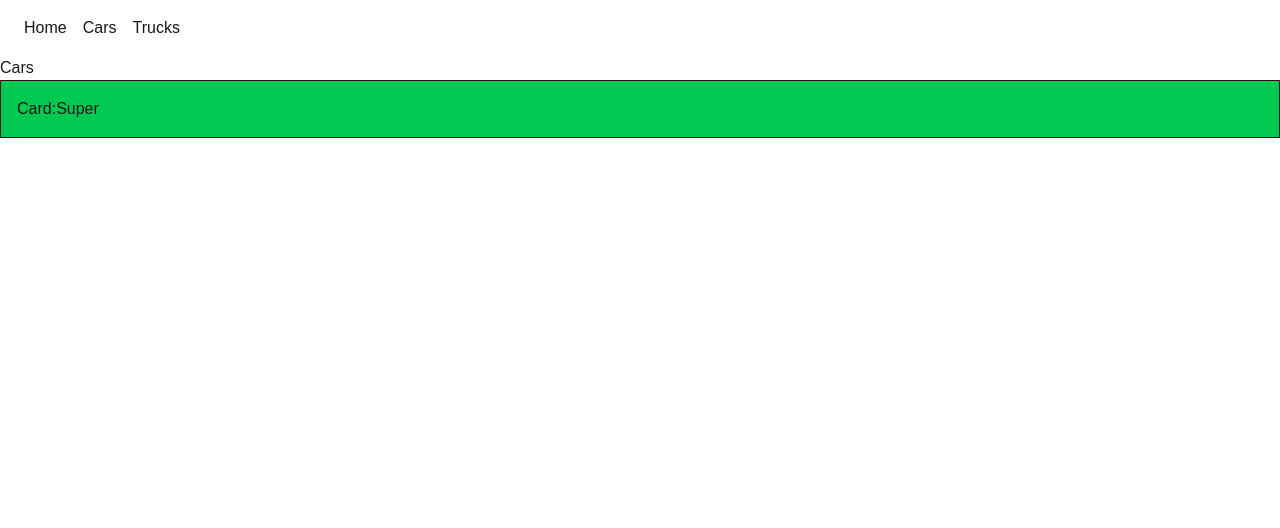
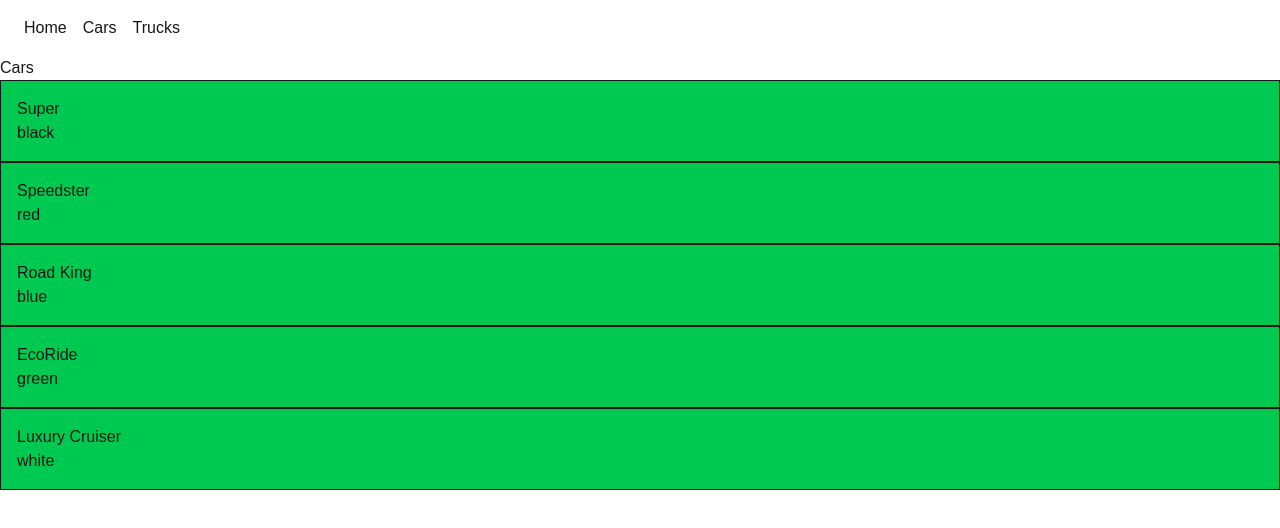
Before and after one commit to 23arch/NREACT, a Next.js app: page /cars in a window 1280 px wide. Shown: the top 528 px of the page. Built offline with nearby package versions, Linux system fonts and the light colour scheme.

Commit message:
Video 2 erledigt

```diff
--- a/app/cars/page.tsx
+++ b/app/cars/page.tsx
@@ -6,7 +6,8 @@ type Props = {}
 
 
 
-const car: Car = {
+const cars: Car[] = [
+    {
         name: "Super",
         type: "VW",
         color: "black",
@@ -14,13 +15,50 @@ const car: Car = {
             serialNumber: 1234,
             hp: 200,
         },
-};
-
+    },
+    {
+        name: "Speedster",
+        type: "Porsche",
+        color: "red",
+        motor: {
+            serialNumber: 5678,
+            hp: 450,
+        },
+    },
+    {
+        name: "Road King",
+        type: "Ford",
+        color: "blue",
+        motor: {
+            serialNumber: 9101,
+            hp: 350,
+        },
+    },
+    {
+        name: "EcoRide",
+        type: "Toyota",
+        color: "green",
+        motor: {
+            serialNumber: 1121,
+            hp: 150,
+        },
+    },
+    {
+        name: "Luxury Cruiser",
+        type: "Mercedes",
+        color: "white",
+        motor: {
+            serialNumber: 3141,
+            hp: 400,
+        },
+    },
+];
 
 export default function Cars({ }: Props) {
     return (
-        <div>Cars
-            <Card car={car} />
+        <div>
+            <h1>Cars</h1>
+            {cars.map((car: Car) => <Card car={car} />)}
         </div>
     )
 }
--- a/app/components/ui/cars/Card.tsx
+++ b/app/components/ui/cars/Card.tsx
@@ -5,6 +5,9 @@ type Props = { car: Car }
 
 export default function Card({ car }: Props) {
     return (
-        <div className='bg-green-500 border p-4'>Card:{car.name}</div>
+        <div className='bg-green-500 border p-4'>
+            <h2>{car.name}</h2>
+            <div>{car.color}</div>
+        </div>
     )
 }
```
Lines whose indentation alone changed are shown as unchanged.
